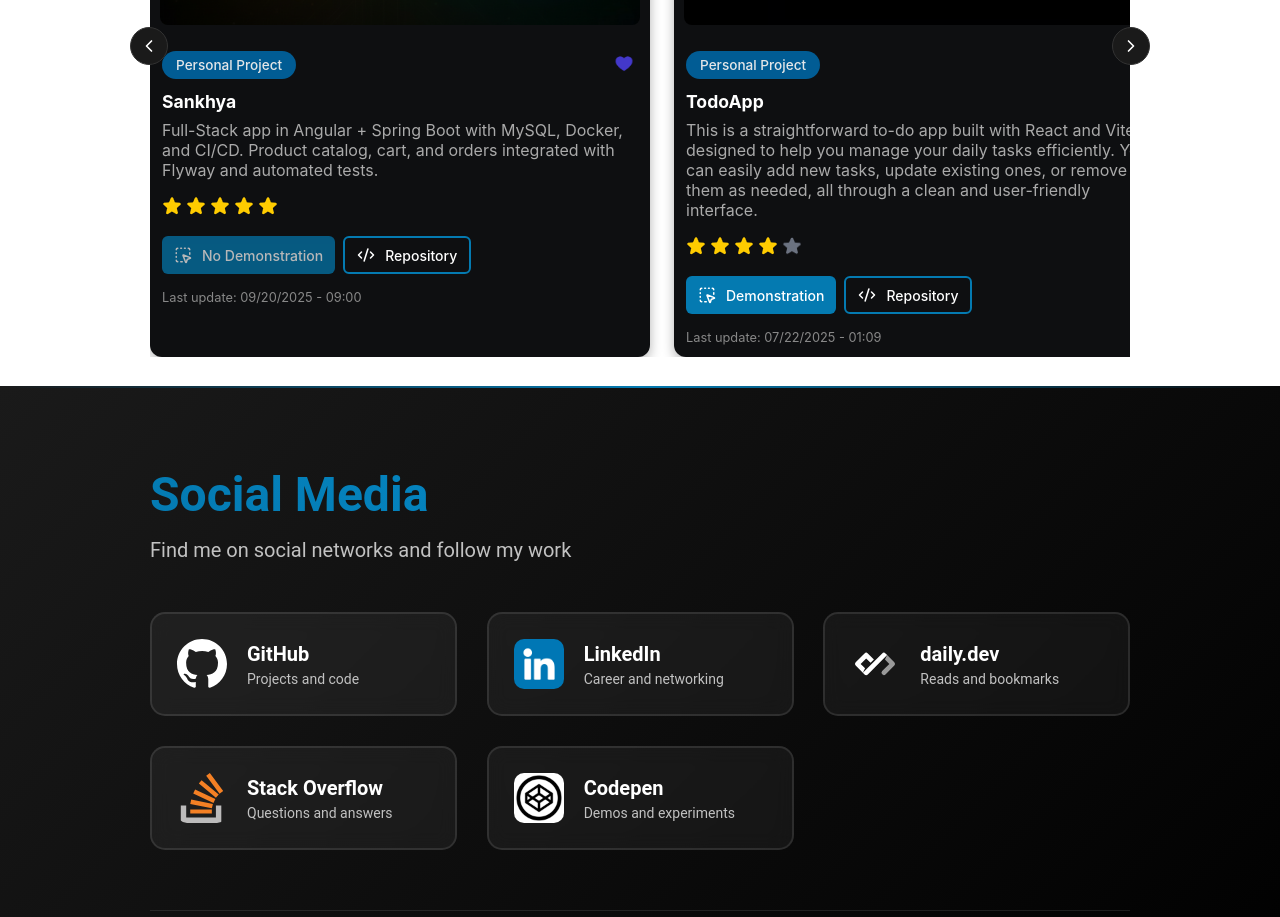
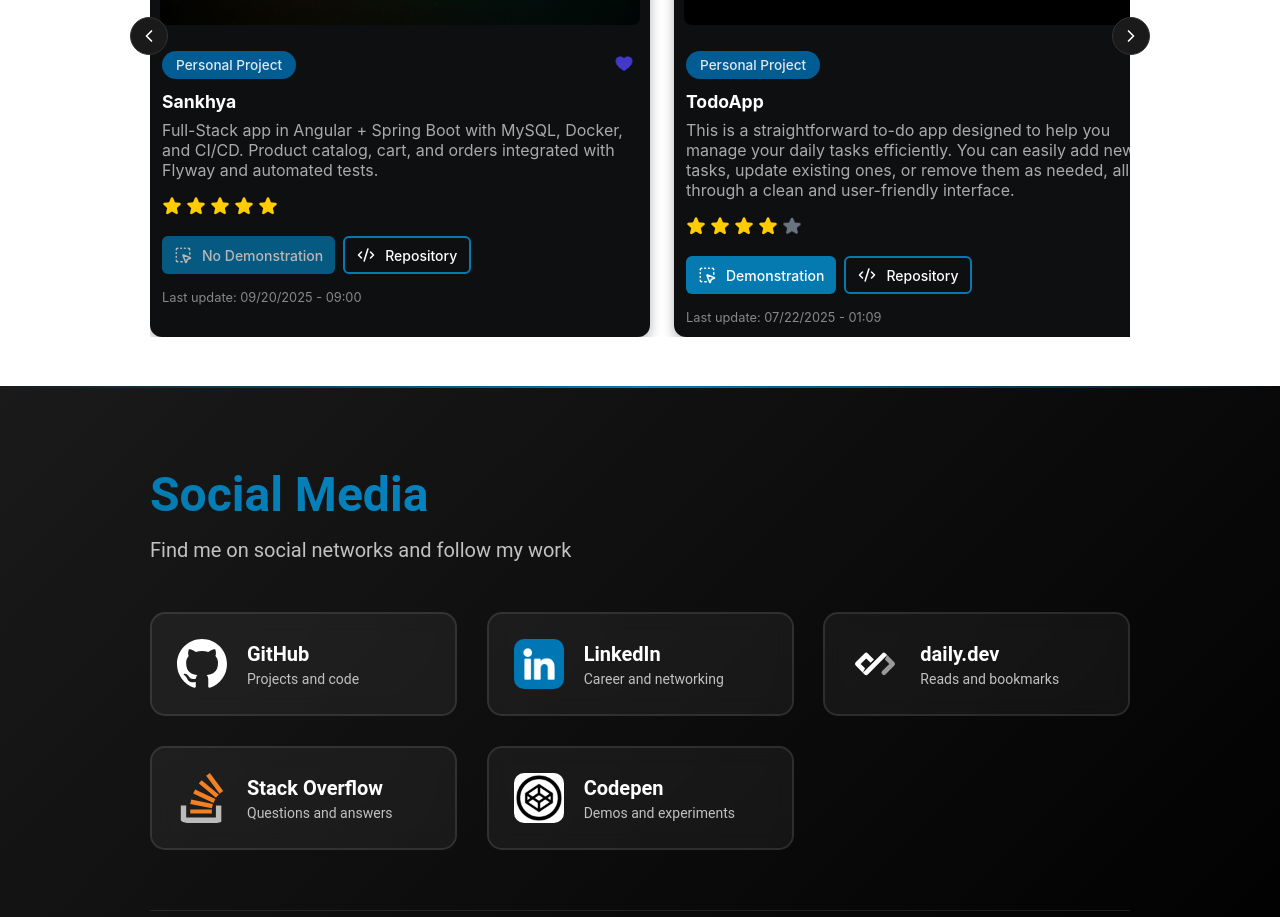
Before and after one commit to VictorMoni/Portfolio, a React (Vite) app: page / in a window 1280 px wide. Shown: the part 2920-3837 px from the top of the page. Built offline with nearby package versions, Linux system fonts and the light colour scheme.

Commit message:
[Style] Decreasing ToDoApp Text

```diff
--- a/src/components/ProjectsCarousel/index.tsx
+++ b/src/components/ProjectsCarousel/index.tsx
@@ -69,7 +69,7 @@
           cover={otherProjectImage2}
           category="Personal Project"
           title="TodoApp"
-          description="This is a straightforward to-do app built with React and Vite, designed to help you manage your daily tasks efficiently. You can easily add new tasks, update existing ones, or remove them as needed, all through a clean and user-friendly interface."
+          description="This is a straightforward to-do app designed to help you manage your daily tasks efficiently. You can easily add new tasks, update existing ones, or remove them as needed, all through a clean and user-friendly interface."
           rating={4}
           lastUpdated="07/22/2025 - 01:09"
           isFavorite={false}
```
